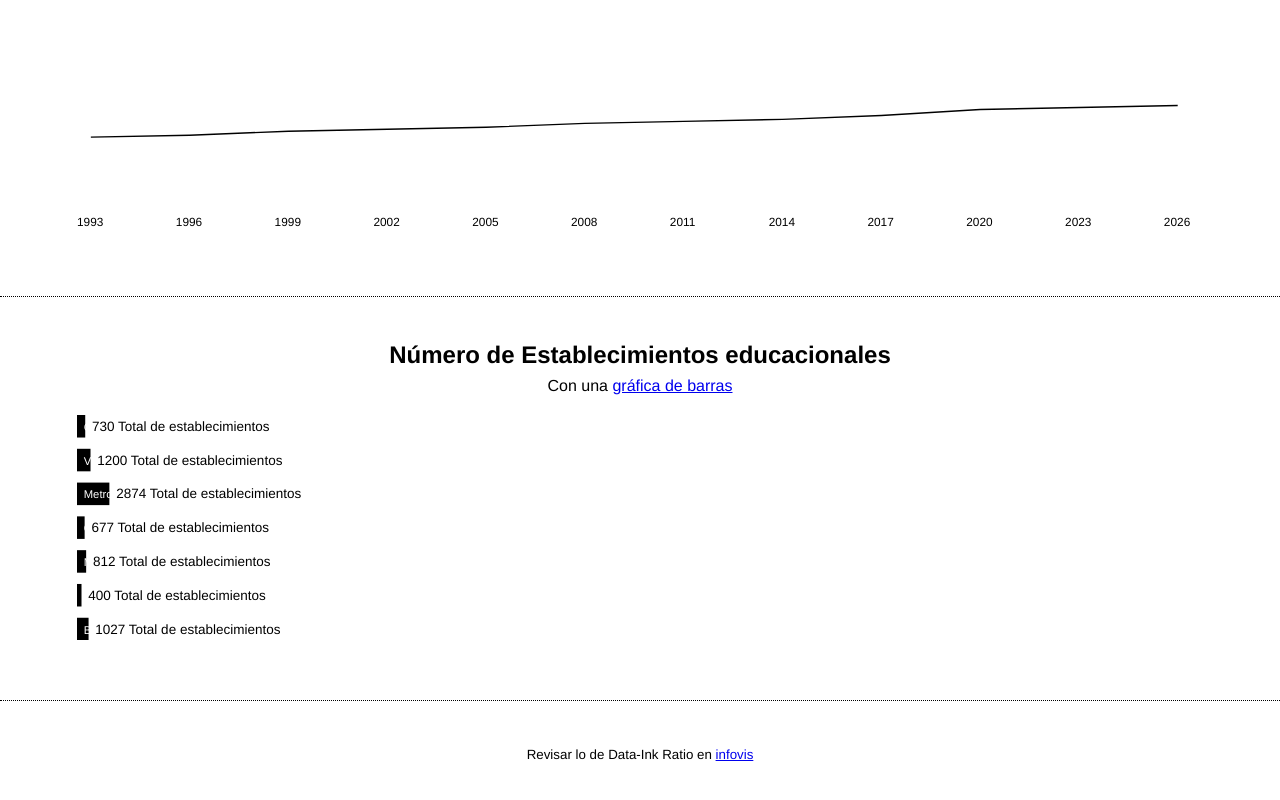
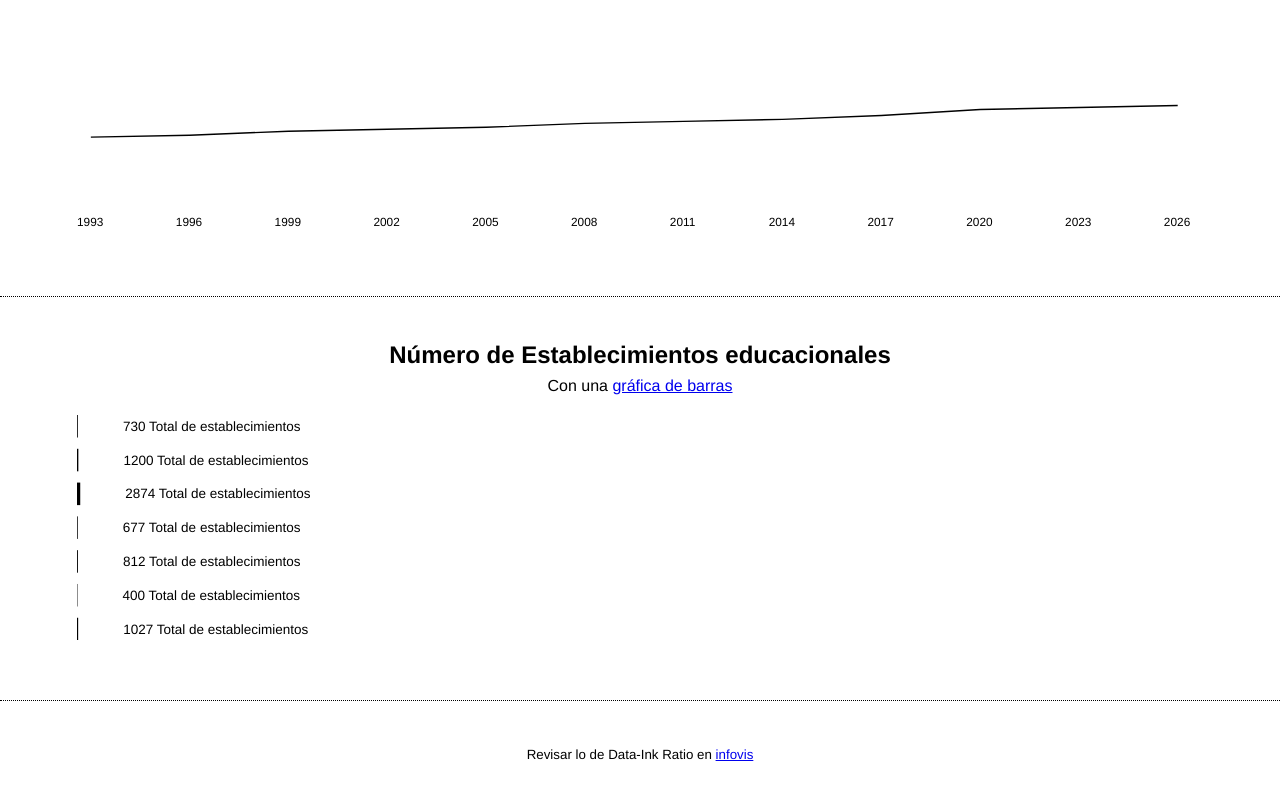
Before and after one commit to piafg/clase-2, a plain HTML site: page index.html in a window 1280 px wide. Shown: the part 468-1268 px from the top of the page. Drawn offline with Linux system fonts and the light colour scheme.

Commit message:
Update index.html

```diff
--- a/index.html
+++ b/index.html
@@ -91,9 +91,9 @@
 
             barras.forEach((d, i) => {
                 graficaBarras.innerHTML += `<g transform="translate(0,${i*15})">
-                    <rect x="0" y="0" width="${d.numero/200}" height="10" />
+                    <rect x="0" y="0" width="${d.numero/2000}" height="10" />
                     <text x="3" y="7" fill="white" font-size="5">${d.region}</text>
-                    <text x="${(d.numero/200)+3}" y="7" font-size="6">${new Intl.NumberFormat("es-ES").format(d.numero)} Total de establecimientos</text>
+                    <text x="${(d.numero/2000)+20}" y="7" font-size="6">${new Intl.NumberFormat("es-ES").format(d.numero)} Total de establecimientos</text>
                 </g>`
             });
         </script>
```
